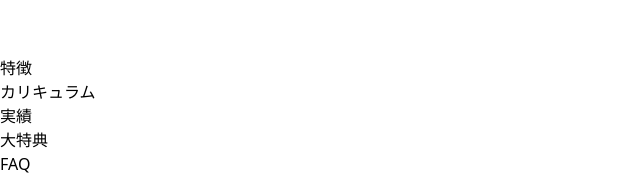
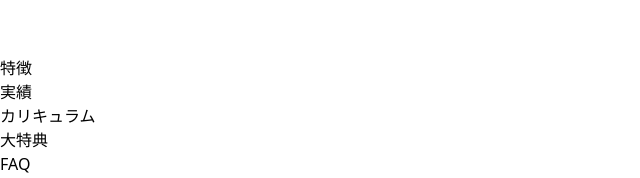
Before and after one commit to nishimura-yuya-git/BuzzWave, a React (Vite) app: page / in a window 1280 px wide. Shown: the part 414-592 px from the top of the page, without its empty margins (0-640 px from the left). Built offline with nearby package versions, Linux system fonts and the light colour scheme.

Commit message:
Header順番変更

```diff
--- a/src/components/Header.tsx
+++ b/src/components/Header.tsx
@@ -21,8 +21,8 @@ export default function Header() {
 
   const navigation = [
     { name: '特徴', href: 'features' },
+    { name: '実績', href: 'results' },
     { name: 'カリキュラム', href: 'curriculum' },
-    { name: '実績', href: 'results' },
     { name: '大特典', href: 'benefits' },
     { name: 'FAQ', href: 'faq' }
   ];
```
